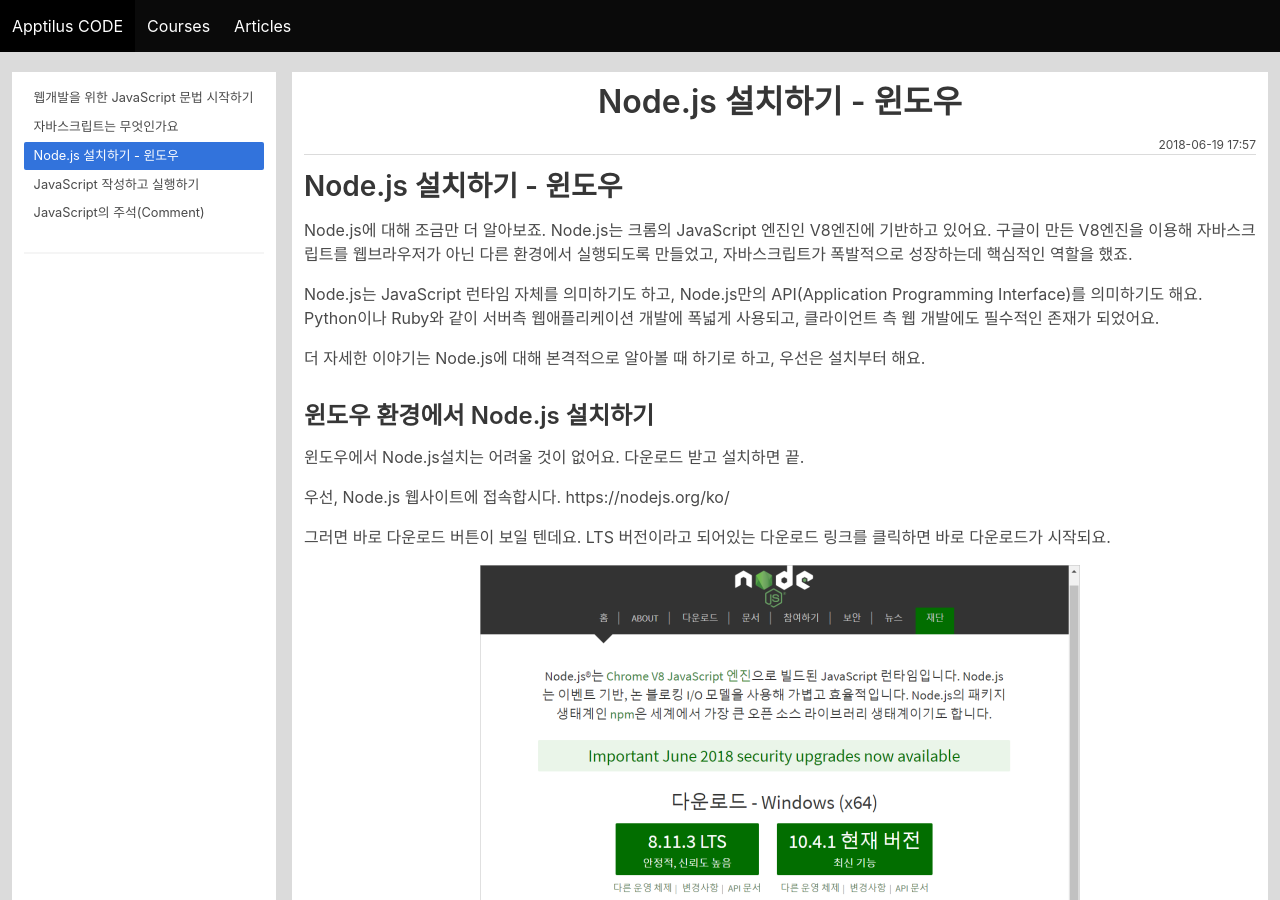
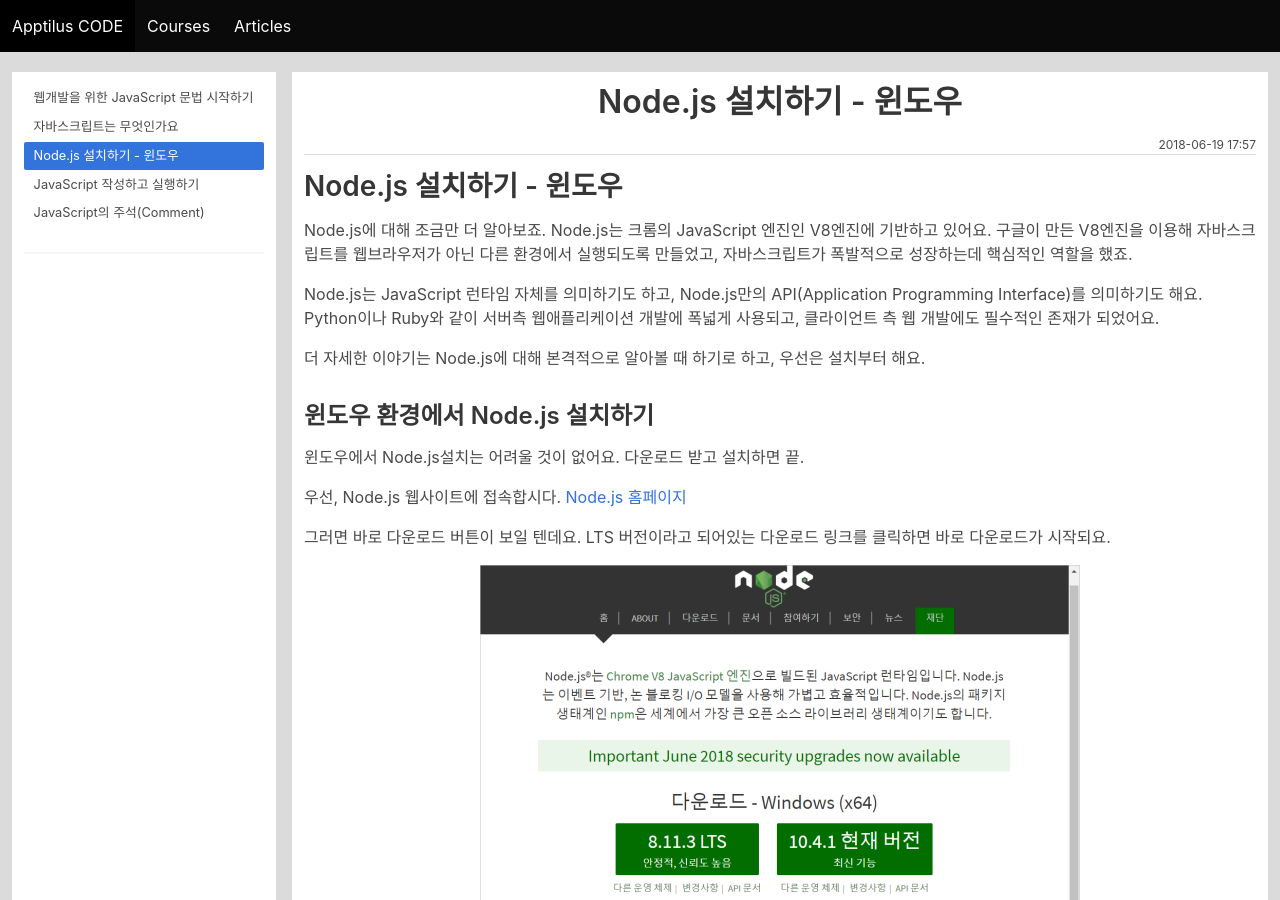
Before and after one commit to sean-jo/loldoc-jekyll, a Jekyll site: the page built from _docs/javascript-basic/js02-nodejs-windows-installation.md, in a window 1280 px wide and 900 px high. Built offline with Jekyll 4.4.1, drawn with Linux system fonts in a browser that asks for light colours; emoji names are drawn with the system emoji font.

Commit message:
Modify URL Link and Image Link

````diff
--- a/_docs/javascript-basic/js02-nodejs-windows-installation.md
+++ b/_docs/javascript-basic/js02-nodejs-windows-installation.md
@@ -19,11 +19,12 @@
 
 윈도우에서 Node.js설치는 어려울 것이 없어요. 다운로드 받고 설치하면 끝.
 
-우선, Node.js 웹사이트에 접속합시다. https://nodejs.org/ko/
+우선, Node.js 웹사이트에 접속합시다.
+<a href="https://nodejs.org/ko/" target="_blank">Node.js 홈페이지</a>
 
 그러면 바로 다운로드 버튼이 보일 텐데요. LTS 버전이라고 되어있는 다운로드 링크를 클릭하면 바로 다운로드가 시작되요.
 
-![nodejs-install1](img\nodejs-install1.png)
+![nodejs-install1](img/nodejs-install1.png)
 
 
 
@@ -31,7 +32,7 @@
 
 다운로드 받았으면 더블클릭해서 설치를 시작합니다. 설치가 시작되면 다음 버튼만 눌러줘도 쉽게 설치가 완료되네요.
 
-![nodejs-install2](img\nodejs-install2.PNG)
+![nodejs-install2](img/nodejs-install2.PNG)
 
 
 
@@ -54,7 +55,7 @@
 어쨋든, CLI 창을 열었으면 화면에 `node -v` 라고 입력해 봅시다.
 
 ```shell
-D:\>node -v
+D:/> node -v
 v8.9.4
 ```
 
````
Also changed, not shown: _docs/javascript-basic/js05-javascript-hello-world.md (+1 -1 lines).
